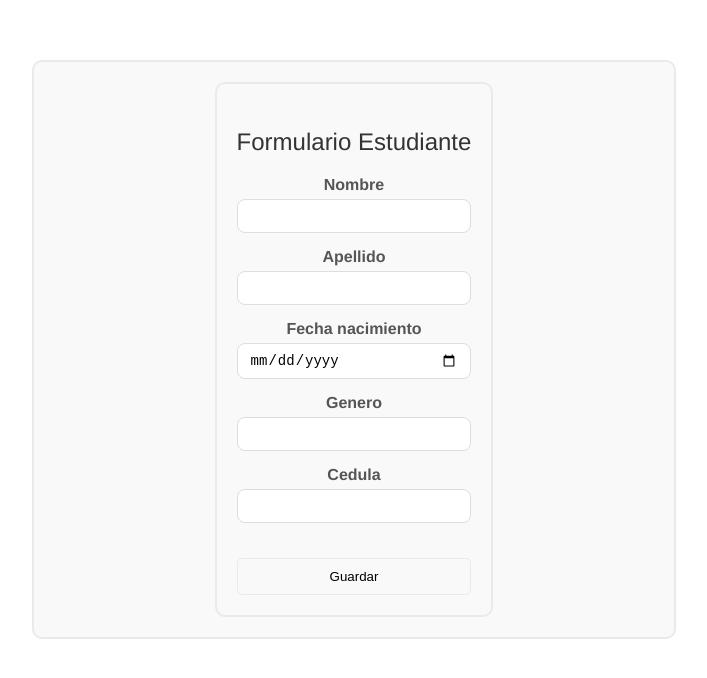
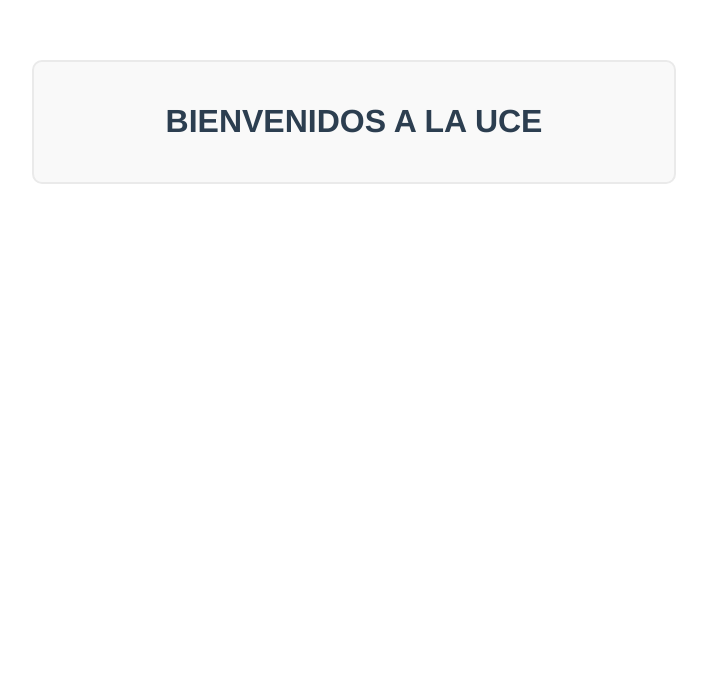
Before and after one commit to Fran-Jos/PW_VUE_U4_P6_FCHH, a Vue app: page / in a window 1280 px wide. Shown: the top 678 px of the page, without its empty margins (286-993 px from the left). Built offline with nearby package versions, Linux system fonts and the light colour scheme.

Commit message:
uso del ruter , para el manejo de path

```diff
--- a/package.json
+++ b/package.json
@@ -10,7 +10,8 @@
   "dependencies": {
     "axios": "^1.7.2",
     "core-js": "^3.8.3",
-    "vue": "^3.2.13"
+    "vue": "^3.2.13",
+    "vue-router": "^4.4.0"
   },
   "devDependencies": {
     "@vue/cli-plugin-babel": "~5.0.0",
--- a/src/App.vue
+++ b/src/App.vue
@@ -1,20 +1,15 @@
 <template>
   <div class="container">
-    <p3/>
+    <router-view/>
   </div>
 </template>
 
 <script>
-import p1 from './page/PageConsultarActualizar.vue'
-import p2 from './page/PageEliminar.vue'
-import p3 from './page/PageGuardar.vue'
 
 export default {
   name: 'App',
   components: {
-    p1,
-    p2,
-    p3
+
   }
 }
 </script>
--- a/src/main.js
+++ b/src/main.js
@@ -1,4 +1,5 @@
 import { createApp } from 'vue'
 import App from './App.vue'
+import router from './router/router'
 
-createApp(App).mount('#app')
+createApp(App).use(router).mount('#app')
--- /dev/null
+++ b/src/page/BienvenidaPage.vue
@@ -0,0 +1,13 @@
+<template>
+  <h1>BIENVENIDOS A LA UCE </h1>
+</template>
+
+<script>
+export default {
+
+}
+</script>
+
+<style>
+
+</style>
```
Also changed, not shown: src/router/router.js (added, +36 -0 lines), 1 other file (tests, documents, lock files or other folders).
